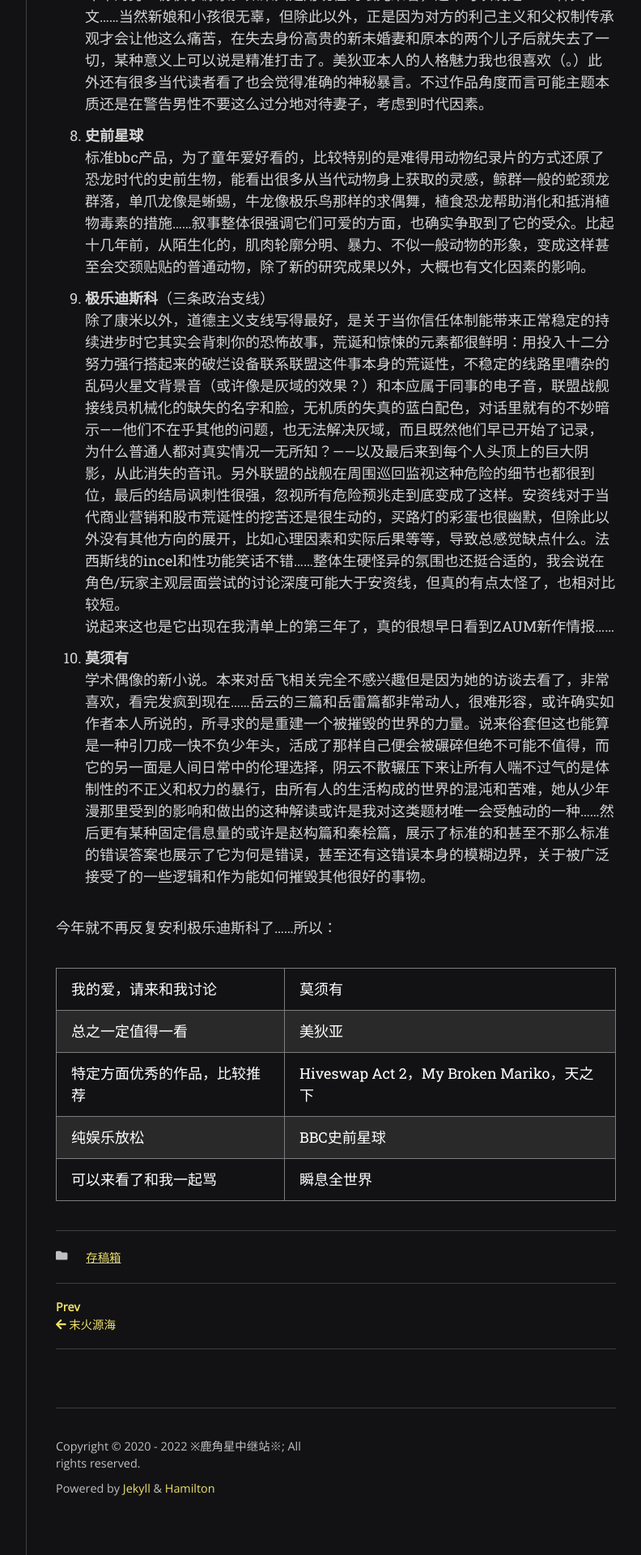
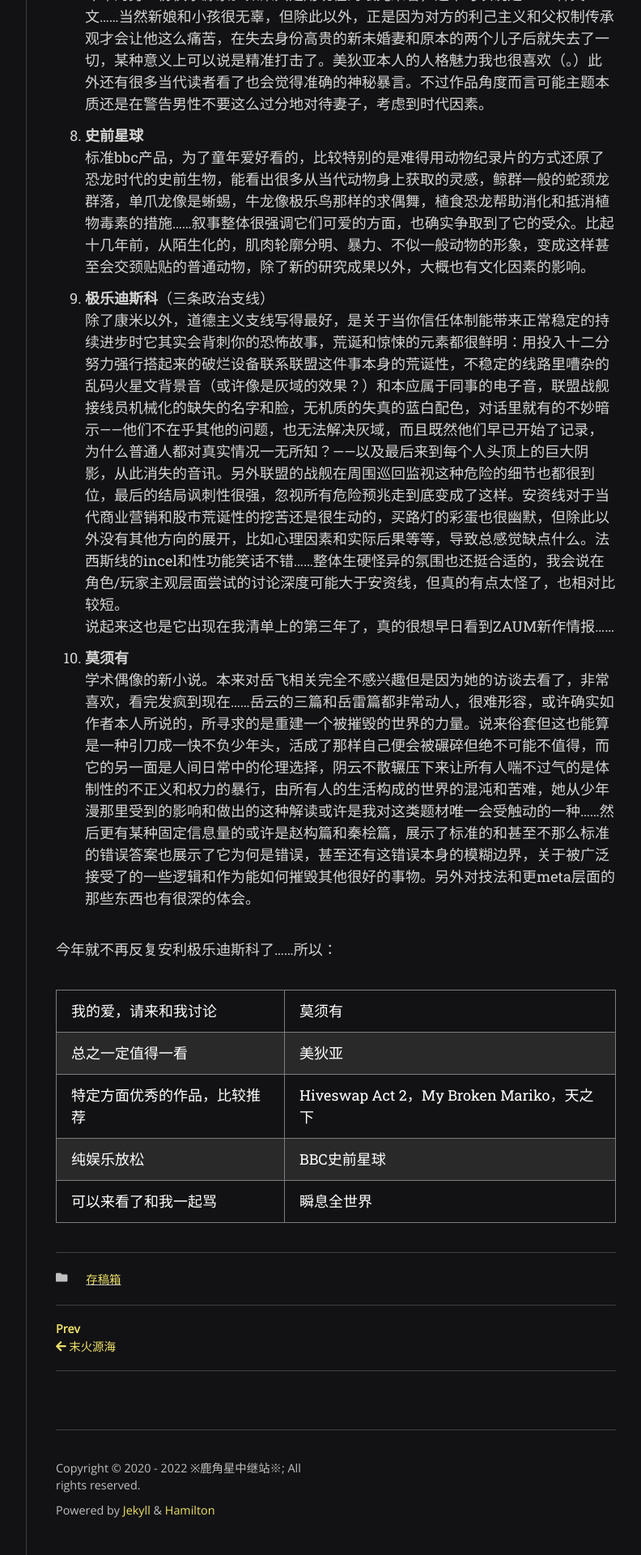
Before and after one commit to scatterdclouds/scatterdclouds.github.io, a Jekyll site: the page built from _posts/2022-06-23-testfile.md, in a window 1280 px wide. Shown: the part 1579-3499 px from the top of the page at 81% size, without its empty margins (357-1149 px from the left). Built offline with Jekyll 4.4.1, drawn with Linux system fonts in a browser that asks for light colours; nearby versions of some CDN libraries; some web fonts are replaced; comment, search, counter and statistics services are not loaded.

Commit message:
Update 2022-06-23-testfile.md

```diff
--- a/_posts/2022-06-23-testfile.md
+++ b/_posts/2022-06-23-testfile.md
@@ -28,7 +28,7 @@ comments: true
 
 9. **极乐迪斯科**（三条政治支线） <br/> 除了康米以外，道德主义支线写得最好，是关于当你信任体制能带来正常稳定的持续进步时它其实会背刺你的恐怖故事，荒诞和惊悚的元素都很鲜明：用投入十二分努力强行搭起来的破烂设备联系联盟这件事本身的荒诞性，不稳定的线路里嘈杂的乱码火星文背景音（或许像是灰域的效果？）和本应属于同事的电子音，联盟战舰接线员机械化的缺失的名字和脸，无机质的失真的蓝白配色，对话里就有的不妙暗示——他们不在乎其他的问题，也无法解决灰域，而且既然他们早已开始了记录，为什么普通人都对真实情况一无所知？——以及最后来到每个人头顶上的巨大阴影，从此消失的音讯。另外联盟的战舰在周围巡回监视这种危险的细节也都很到位，最后的结局讽刺性很强，忽视所有危险预兆走到底变成了这样。安资线对于当代商业营销和股市荒诞性的挖苦还是很生动的，买路灯的彩蛋也很幽默，但除此以外没有其他方向的展开，比如心理因素和实际后果等等，导致总感觉缺点什么。法西斯线的incel和性功能笑话不错……整体生硬怪异的氛围也还挺合适的，我会说在角色/玩家主观层面尝试的讨论深度可能大于安资线，但真的有点太怪了，也相对比较短。 <br/> 说起来这也是它出现在我清单上的第三年了，真的很想早日看到ZAUM新作情报……
 
-10. **莫须有** <br/> 学术偶像的新小说。本来对岳飞相关完全不感兴趣但是因为她的访谈去看了，非常喜欢，看完发疯到现在……岳云的三篇和岳雷篇都非常动人，很难形容，或许确实如作者本人所说的，所寻求的是重建一个被摧毁的世界的力量。说来俗套但这也能算是一种引刀成一快不负少年头，活成了那样自己便会被碾碎但绝不可能不值得，而它的另一面是人间日常中的伦理选择，阴云不散辗压下来让所有人喘不过气的是体制性的不正义和权力的暴行，由所有人的生活构成的世界的混沌和苦难，她从少年漫那里受到的影响和做出的这种解读或许是我对这类题材唯一会受触动的一种……然后更有某种固定信息量的或许是赵构篇和秦桧篇，展示了标准的和甚至不那么标准的错误答案也展示了它为何是错误，甚至还有这错误本身的模糊边界，关于被广泛接受了的一些逻辑和作为能如何摧毁其他很好的事物。
+10. **莫须有** <br/> 学术偶像的新小说。本来对岳飞相关完全不感兴趣但是因为她的访谈去看了，非常喜欢，看完发疯到现在……岳云的三篇和岳雷篇都非常动人，很难形容，或许确实如作者本人所说的，所寻求的是重建一个被摧毁的世界的力量。说来俗套但这也能算是一种引刀成一快不负少年头，活成了那样自己便会被碾碎但绝不可能不值得，而它的另一面是人间日常中的伦理选择，阴云不散辗压下来让所有人喘不过气的是体制性的不正义和权力的暴行，由所有人的生活构成的世界的混沌和苦难，她从少年漫那里受到的影响和做出的这种解读或许是我对这类题材唯一会受触动的一种……然后更有某种固定信息量的或许是赵构篇和秦桧篇，展示了标准的和甚至不那么标准的错误答案也展示了它为何是错误，甚至还有这错误本身的模糊边界，关于被广泛接受了的一些逻辑和作为能如何摧毁其他很好的事物。另外对技法和更meta层面的那些东西也有很深的体会。
 
 今年就不再反复安利极乐迪斯科了……所以：
 
```
